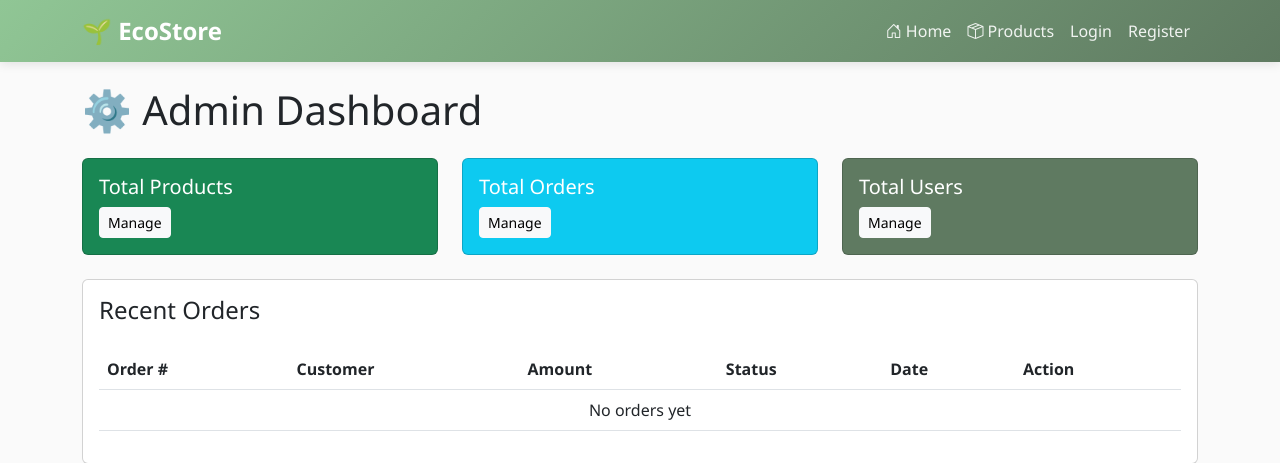
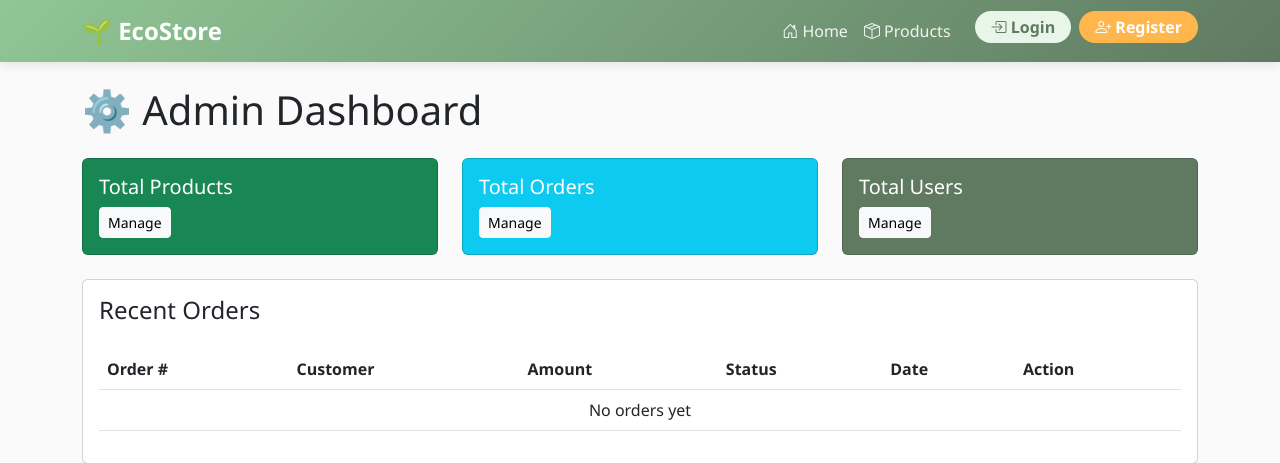
Before and after one commit to MohamedTaherBorgi/Symfony-Project-2025, a Symfony app: template templates/admin/dashboard.html.twig in a window 1280 px wide. Shown: the top 463 px of the page. Run offline with Twig, Linux system fonts and the light colour scheme; the template is opened without the code that fills it, so the values that code supplies are empty; some libraries are stand-ins or nearby versions.

Commit message:
Navbar updates

```diff
--- a/templates/base.html.twig
+++ b/templates/base.html.twig
@@ -66,6 +66,38 @@
             object-fit: cover;
             border: 2px solid white;
             margin-right: 8px;
+        }
+
+        /* LOGIN BUTTON */
+        .login-btn {
+            background: var(--eco-light);
+            color: var(--eco-dark) !important;
+            font-weight: 600;
+            user-select: none;
+            transition: all 0.3s;
+        }
+
+        .login-btn:hover {
+            background: var(--eco-green);
+            color: white !important;
+            transform: translateY(-2px);
+            box-shadow: 0 4px 10px rgba(0, 0, 0, 0.2);
+        }
+
+        /* REGISTER BUTTON */
+        .register-btn {
+            background: var(--eco-accent);
+            color: white !important;
+            font-weight: 600;
+            user-select: none;
+            transition: all 0.3s;
+        }
+
+        .register-btn:hover {
+            background: #ff9800;
+            color: white !important;
+            transform: translateY(-2px);
+            box-shadow: 0 4px 10px rgba(0, 0, 0, 0.25);
         }
 
         .modal-dialog-centered {
@@ -208,13 +240,21 @@
                     </li>
 
                 {% else %}
-                    <li class="nav-item">
-                        <a class="nav-link" href="{{ path('app_login') }}">Login</a>
+                    <li class="nav-item ms-3">
+                        <a href="{{ path('app_login') }}"
+                           class="nav-link rounded-pill px-3 py-1 login-btn">
+                            <i class="bi bi-box-arrow-in-right"></i> Login
+                        </a>
                     </li>
-                    <li class="nav-item">
-                        <a class="nav-link" href="{{ path('app_register') }}">Register</a>
+
+                    <li class="nav-item ms-2">
+                        <a href="{{ path('app_register') }}"
+                           class="nav-link rounded-pill px-3 py-1 register-btn">
+                            <i class="bi bi-person-plus"></i> Register
+                        </a>
                     </li>
                 {% endif %}
+
             </ul>
         </div>
     </div>
```
Also changed, not shown: public/uploads/users/6930a7715514b.jpg (added).
